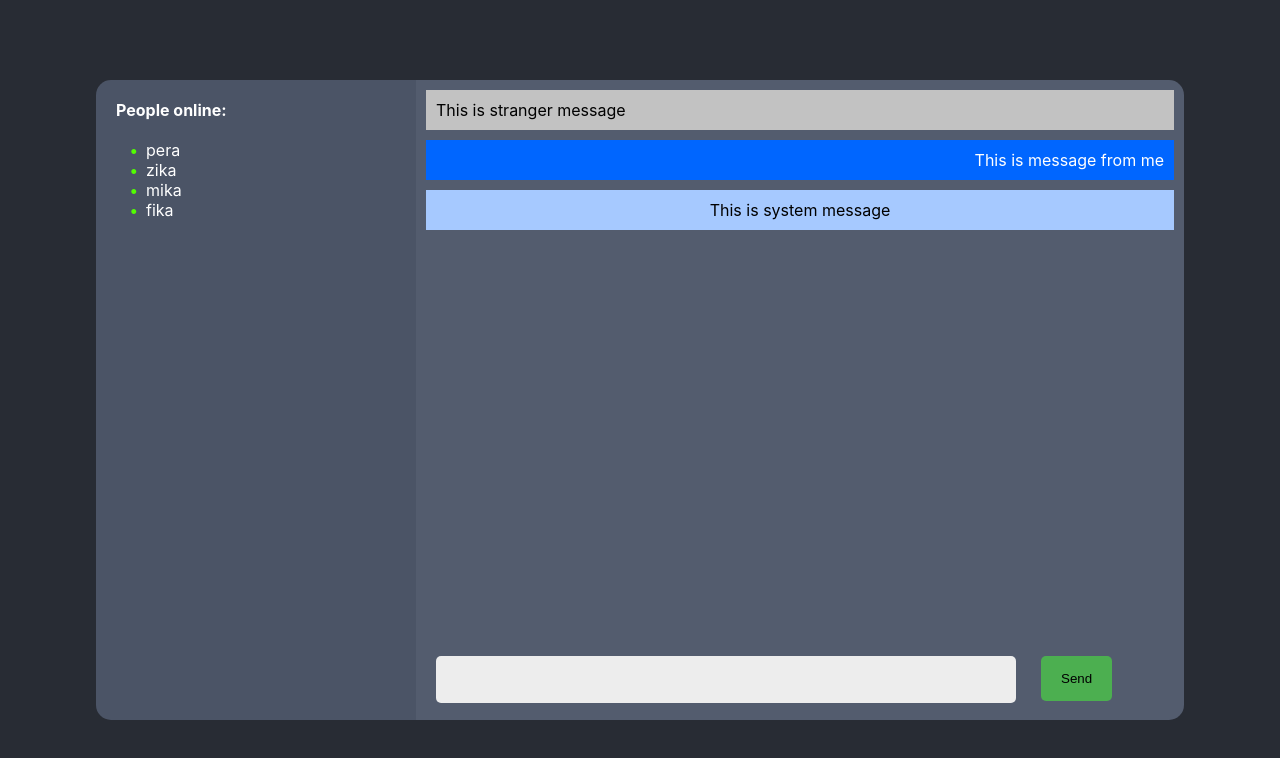
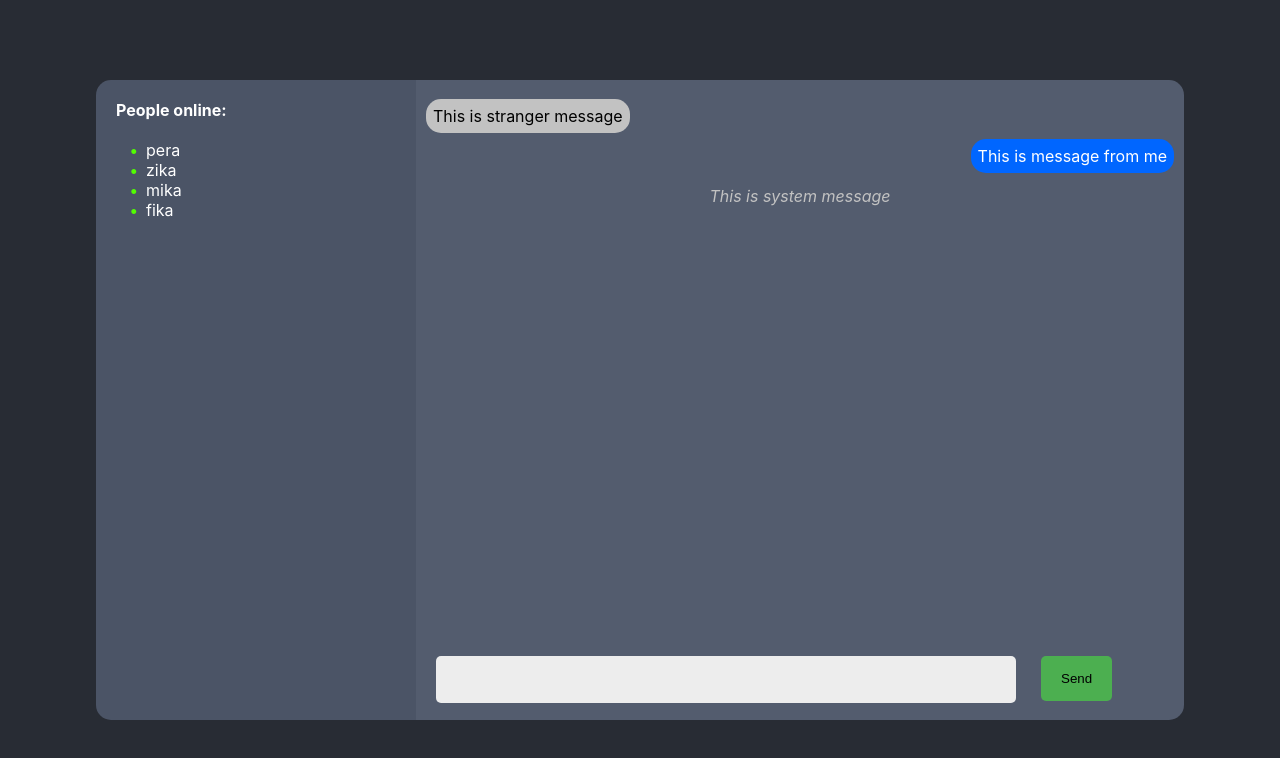
Before and after one commit to boris-ns/chat-app, a React (Create React App) app in the folder web-app/: page /chat in a window 1280 px wide. Shown: the top 758 px of the page. Built offline with nearby package versions, Linux system fonts and the light colour scheme; no server answers.

Commit message:
Chat bubbles styling like on fb messenger.

```diff
--- a/web-app/src/components/chat/chat.js
+++ b/web-app/src/components/chat/chat.js
@@ -8,6 +8,7 @@ export default class Chat extends React.Component {
     constructor(props) {
         super(props);
 
+        // NOTE: This is data only for testing
         this.state = {
             onlinePeople: ['pera', 'zika', 'mika', 'fika'],
             messages: [
--- a/web-app/src/components/chat/message-list/message-list.css
+++ b/web-app/src/components/chat/message-list/message-list.css
@@ -1,21 +1,37 @@
+.message-list {
+    list-style: none;
+    padding: 0px;
+}
+
 .me {
     padding: 10px;
-    margin: 10px;
-    color: white;
     text-align: right;
-    background-color: #0066ff;
 }
 
 .friend {
     padding: 10px;
-    margin: 10px;
     text-align: left;
-    background-color: #c2c2c2;
 }
 
 .system {
     padding: 10px;
-    margin: 10px;
-    background-color: #a6c9ff;
     text-align: center;
 }
+
+li.me span {
+    background-color: #0066ff;
+    color: white;
+    padding: 7px;
+    border-radius: 15px;
+}
+
+li.friend span {
+    background-color: #c2c2c2;
+    padding: 7px;
+    border-radius: 15px;
+}
+
+li.system span {
+    font-style: italic;
+    color: #c2c2c2;
+}
--- a/web-app/src/components/chat/message-list/message-list.js
+++ b/web-app/src/components/chat/message-list/message-list.js
@@ -4,21 +4,28 @@ import './message-list.css';
 const MessageList = (props) => {
     const { messages } = props;
 
-    return messages.map((message, index) => {
+    const messageItems = messages.map((message, index) => {
         let messageClass = '';
 
         switch (message.type) {
             case 'ME': messageClass = 'me'; break;
             case 'FRIEND': messageClass = 'friend'; break;
             case 'SYSTEM': messageClass = 'system'; break;
+            default: messageClass = 'system';
         }
 
         return (
-            <div key={index} className={messageClass}>
-                {message.message}
-            </div>
+            <li key={index} className={messageClass}>
+                <span>{message.message}</span>
+            </li>
         );
     });
+
+    return (
+        <ul className="message-list">
+            {messageItems}
+        </ul>
+    );
 }
 
 export default MessageList;
--- a/web-app/src/components/chat/people-list/people-list.css
+++ b/web-app/src/components/chat/people-list/people-list.css
@@ -1,13 +1,13 @@
-ul {
+.people-list {
     margin-left: 10px;
     list-style: none;
 }
 
-ul li {
+.people-list li {
     color: white;
 }
 
-ul li::before {
+.people-list li::before {
     content: "\2022";
     color: #52fc03;
     font-weight: bold;
--- a/web-app/src/components/chat/people-list/people-list.js
+++ b/web-app/src/components/chat/people-list/people-list.js
@@ -3,7 +3,7 @@ import './people-list.css';
 
 const PeopleList = (props) => {
     return (
-        <ul>
+        <ul className="people-list">
             {props.onlinePeople.map(item => <li key={item}>{item}</li>)}
         </ul>
     );
```
